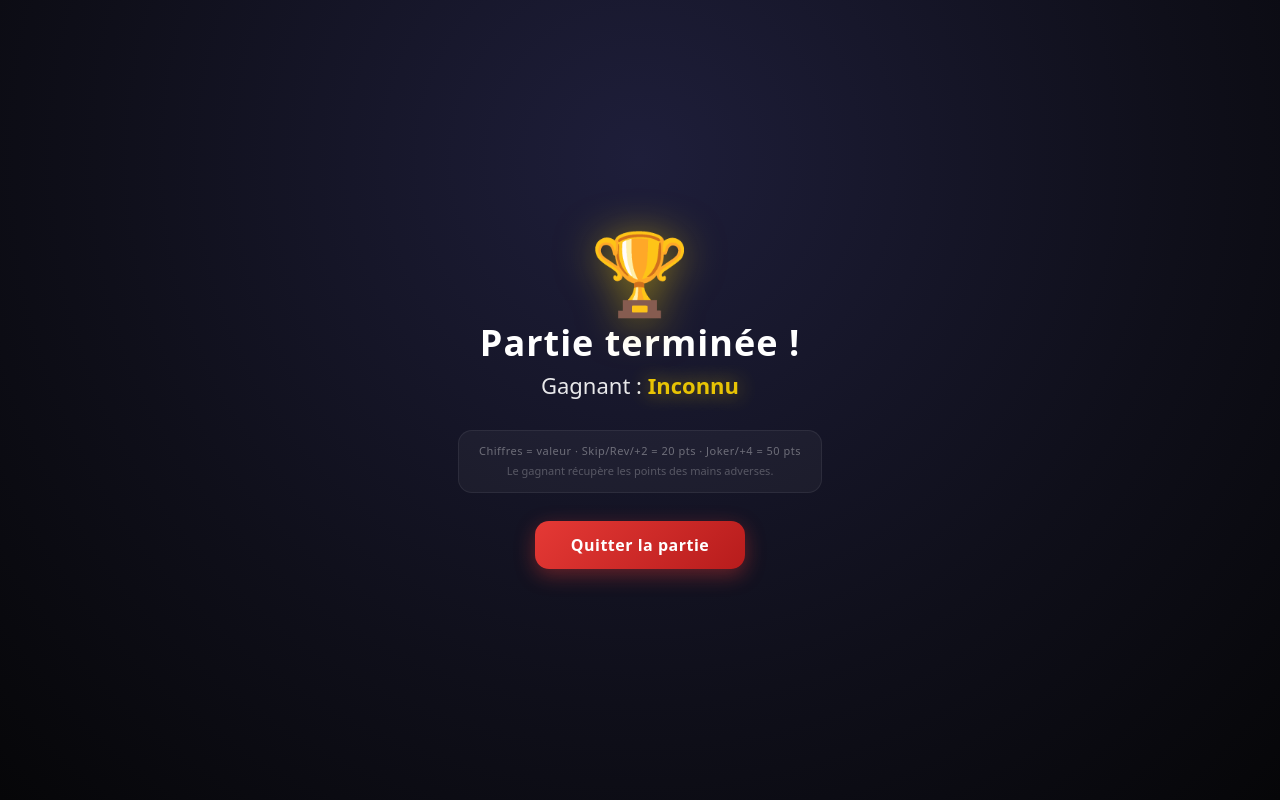
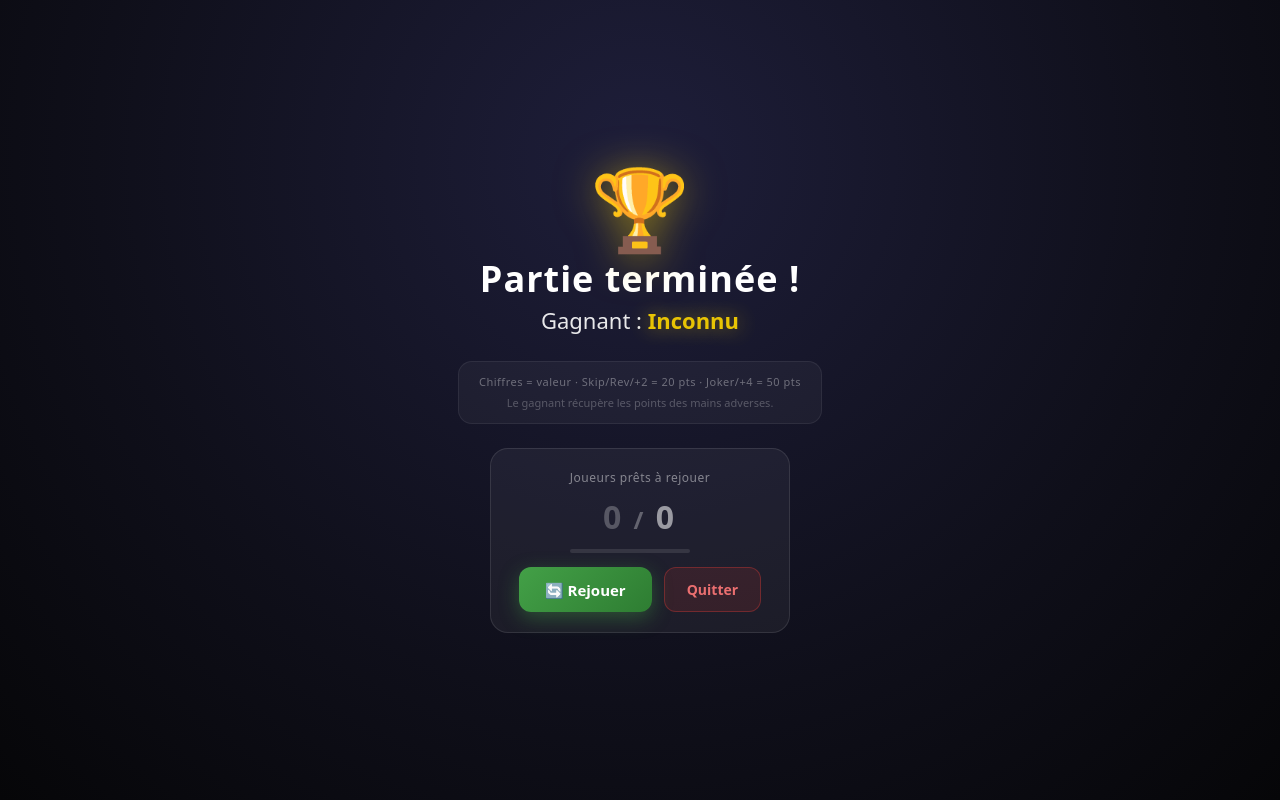
Before and after one commit to matthieu-comme/uno-upjv, a React (Vite) app in the folder frontend/: page /end/TESTCODE in a window 1280 px wide. Built offline with nearby package versions, Linux system fonts and the light colour scheme.

Commit message:
feat: rematch vote + score end page + fix flash tour

```diff
--- a/frontend/src/pages/EndPage.jsx
+++ b/frontend/src/pages/EndPage.jsx
@@ -1,40 +1,130 @@
-import { useRef } from 'react';
+import { useEffect, useRef, useState } from 'react';
 import { useLocation, useNavigate, useParams } from 'react-router-dom';
-import { motion } from 'framer-motion';
-import { leaveGame } from '../services/api';
+import { motion, AnimatePresence } from 'framer-motion';
+import { leaveGame, voteRematch } from '../services/api';
+import { connectWebSocket, disconnectWebSocket } from '../services/websocket';
 
 export default function EndPage() {
   const navigate   = useNavigate();
   const { gameId } = useParams();
   const { state }  = useLocation();
   const hasLeftRef = useRef(false);
+  const intervalRef = useRef(null);
 
-  const winner     = state?.winner     ?? 'Inconnu';
-  const winnerId   = state?.winnerId;
-  const players    = state?.players    ?? [];
-  const playerId   = state?.playerId;
+  const winner          = state?.winner          ?? 'Inconnu';
+  const winnerId        = state?.winnerId;
+  const players         = state?.players         ?? [];
+  const playerId        = state?.playerId;
+  const playerName      = state?.playerName;
+  const humanPlayerIds  = state?.humanPlayerIds  ?? [];
+
+  // Nombre de joueurs humains — fallback sur le total si humanPlayerIds non transmis
+  const humanCount = humanPlayerIds.length > 0 ? humanPlayerIds.length : players.length;
 
   const winnerScore = players.find(p => p.id === winnerId)?.score ?? null;
 
-  async function handleLeave() {
-    if (hasLeftRef.current) return;
-    hasLeftRef.current = true;
-    try { await leaveGame(gameId, playerId); } catch {}
-    navigate('/');
-  }
+  const [hasVoted,      setHasVoted]      = useState(false);
+  const [rematchVotes,  setRematchVotes]  = useState(0);
+  const [rematchNeeded, setRematchNeeded] = useState(humanCount);
+  const [countdown,     setCountdown]     = useState(null); // null = pas encore démarré
+  const [expired,       setExpired]       = useState(false);
 
-  const isMe = (p) => p.id === playerId;
   const isWinner = (p) => p.id === winnerId || p.handSize === 0;
+  const isMe     = (p) => p.id === playerId;
 
-  // Trier : gagnant en premier, puis par handSize croissant
   const sorted = [...players].sort((a, b) => {
     if (isWinner(a)) return -1;
     if (isWinner(b)) return 1;
     return a.handSize - b.handSize;
   });
 
-  const rankEmoji = (i) => ['🥇','🥈','🥉','4️⃣','5️⃣','6️⃣'][i] ?? '💀';
+  const rankEmoji = (i) => ['🥇', '🥈', '🥉', '4️⃣', '5️⃣', '6️⃣'][i] ?? '💀';
 
+  function startCountdown() {
+    if (intervalRef.current) return;
+    let t = 30;
+    setCountdown(t);
+    intervalRef.current = setInterval(() => {
+      t -= 1;
+      setCountdown(t);
+      if (t <= 0) {
+        clearInterval(intervalRef.current);
+        intervalRef.current = null;
+      }
+    }, 1000);
+  }
+
+  // ─── WebSocket — attend la reprise ou l'expiration du rematch ────────────────
+  useEffect(() => {
+    if (!gameId || !playerId) return;
+
+    disconnectWebSocket();
+    connectWebSocket(
+      gameId,
+      playerId,
+      (wsState) => {
+        // Mise à jour du compteur de votes
+        if (wsState.rematchVotes != null) {
+          setRematchVotes(wsState.rematchVotes);
+          if (wsState.rematchNeeded) setRematchNeeded(wsState.rematchNeeded);
+          // Démarre le countdown au 1er vote
+          if (wsState.rematchVotes >= 1) startCountdown();
+        }
+        // Partie relancée → retour en jeu
+        if (wsState.status === 'IN_PROGRESS') {
+          clearInterval(intervalRef.current);
+          disconnectWebSocket();
+          navigate(`/game/${gameId}`, {
+            state: {
+              playerId,
+              playerName,
+              humanPlayerIds,
+              initialState: wsState,
+            },
+          });
+        }
+        // Délai expiré → retour au menu
+        if (wsState.rematchExpired) {
+          clearInterval(intervalRef.current);
+          setExpired(true);
+          setTimeout(() => {
+            disconnectWebSocket();
+            navigate('/');
+          }, 2000);
+        }
+      },
+      () => {},
+    );
+
+    return () => {
+      clearInterval(intervalRef.current);
+      disconnectWebSocket();
+    };
+  // eslint-disable-next-line react-hooks/exhaustive-deps
+  }, []);
+
+  // ─── Actions ─────────────────────────────────────────────────────────────────
+
+  async function handleRematch() {
+    if (hasVoted) return;
+    setHasVoted(true);
+    try {
+      await voteRematch(gameId, playerId);
+    } catch {
+      setHasVoted(false);
+    }
+  }
+
+  async function handleLeave() {
+    if (hasLeftRef.current) return;
+    hasLeftRef.current = true;
+    clearInterval(intervalRef.current);
+    disconnectWebSocket();
+    try { await leaveGame(gameId, playerId); } catch {}
+    navigate('/');
+  }
+
+  // ─── Render ───────────────────────────────────────────────────────────────────
   return (
     <div style={{
       minHeight: '100vh',
@@ -42,11 +132,11 @@ export default function EndPage() {
       color: 'white',
       display: 'flex', flexDirection: 'column',
       alignItems: 'center', justifyContent: 'center',
-      gap: 28, padding: '32px 20px',
+      gap: 24, padding: '32px 20px',
       fontFamily: "system-ui, -apple-system, 'Segoe UI', sans-serif",
     }}>
 
-      {/* Trophée + titre */}
+      {/* ── Trophée + titre ── */}
       <motion.div
         initial={{ scale: 0.5, opacity: 0, y: -20 }}
         animate={{ scale: 1, opacity: 1, y: 0 }}
@@ -67,7 +157,7 @@ export default function EndPage() {
         )}
       </motion.div>
 
-      {/* Classement */}
+      {/* ── Classement ── */}
       {sorted.length > 0 && (
         <motion.div
           initial={{ opacity: 0, y: 20 }}
@@ -110,10 +200,7 @@ export default function EndPage() {
                   {p.name}{me ? ' (toi)' : ''}
                 </span>
                 <div style={{ display: 'flex', flexDirection: 'column', alignItems: 'flex-end', gap: 2 }}>
-                  <span style={{
-                    fontSize: 13, fontWeight: 700,
-                    color: win ? '#a5d6a7' : 'rgba(255,255,255,0.45)',
-                  }}>
+                  <span style={{ fontSize: 13, fontWeight: 700, color: win ? '#a5d6a7' : 'rgba(255,255,255,0.45)' }}>
                     {win ? '0 carte ✓' : `${p.handSize} carte${p.handSize > 1 ? 's' : ''}`}
                   </span>
                   {p.score != null && p.score > 0 && (
@@ -128,11 +215,11 @@ export default function EndPage() {
         </motion.div>
       )}
 
-      {/* Barème rappel */}
+      {/* ── Barème rappel ── */}
       <motion.div
         initial={{ opacity: 0 }}
         animate={{ opacity: 1 }}
-        transition={{ delay: 0.6 }}
+        transition={{ delay: 0.5 }}
         style={{
           background: 'rgba(255,255,255,0.04)',
           borderRadius: 14, padding: '12px 20px',
@@ -149,27 +236,110 @@ export default function EndPage() {
         </div>
       </motion.div>
 
-      {/* Boutons */}
+      {/* ── Panneau Rejouer ── */}
+      <AnimatePresence mode="wait">
+        {expired ? (
           <motion.div
+            key="expired"
+            initial={{ opacity: 0, scale: 0.9 }}
+            animate={{ opacity: 1, scale: 1 }}
+            exit={{ opacity: 0 }}
+            style={{ textAlign: 'center', color: 'rgba(255,255,255,0.5)', fontSize: 14 }}
+          >
+            ⏳ Délai expiré — retour au menu…
+          </motion.div>
+        ) : (
+          <motion.div
+            key="rematch-panel"
             initial={{ opacity: 0, y: 10 }}
             animate={{ opacity: 1, y: 0 }}
             transition={{ delay: 0.7 }}
-        style={{ display: 'flex', gap: 14 }}
+            style={{
+              display: 'flex', flexDirection: 'column', alignItems: 'center', gap: 14,
+              background: 'rgba(255,255,255,0.05)',
+              borderRadius: 18, padding: '20px 28px',
+              border: '1px solid rgba(255,255,255,0.1)',
+              minWidth: 'min(300px, 90vw)',
+            }}
           >
-        <button onClick={handleLeave} style={{
-          padding: '13px 36px', borderRadius: 14, border: 'none',
-          background: 'linear-gradient(135deg, #e53935, #b71c1c)',
-          color: 'white', fontWeight: 900, fontSize: 16,
-          cursor: 'pointer', letterSpacing: 0.5,
-          boxShadow: '0 6px 20px rgba(229,57,53,0.4)',
-          transition: 'transform 0.15s',
+            {/* Compteur de votes */}
+            <div style={{ textAlign: 'center' }}>
+              <div style={{ fontSize: 12, opacity: 0.45, marginBottom: 6, letterSpacing: 0.5 }}>
+                Joueurs prêts à rejouer
+              </div>
+              <div style={{ fontSize: 32, fontWeight: 900, letterSpacing: 3 }}>
+                <span style={{ color: rematchVotes > 0 ? '#a5d6a7' : 'rgba(255,255,255,0.25)' }}>
+                  {rematchVotes}
+                </span>
+                <span style={{ opacity: 0.3, fontSize: 24 }}> / </span>
+                <span style={{ opacity: 0.55 }}>{rematchNeeded}</span>
+              </div>
+
+              {/* Barre de progression */}
+              <div style={{
+                marginTop: 8, height: 4, width: 120, borderRadius: 4,
+                background: 'rgba(255,255,255,0.1)', overflow: 'hidden',
+              }}>
+                <div style={{
+                  height: '100%', borderRadius: 4,
+                  background: 'linear-gradient(90deg, #43a047, #a5d6a7)',
+                  width: rematchNeeded > 0 ? `${(rematchVotes / rematchNeeded) * 100}%` : '0%',
+                  transition: 'width 0.4s ease',
+                }} />
+              </div>
+            </div>
+
+            {/* Countdown (visible dès le 1er vote) */}
+            {countdown !== null && (
+              <div style={{
+                fontSize: 12, fontWeight: 700,
+                color: countdown <= 10 ? '#ff8a80' : 'rgba(255,255,255,0.35)',
+                transition: 'color 0.3s',
+              }}>
+                ⏱ {countdown}s avant retour au menu
+              </div>
+            )}
+
+            {/* Boutons */}
+            <div style={{ display: 'flex', gap: 12 }}>
+              <button
+                onClick={handleRematch}
+                disabled={hasVoted}
+                style={{
+                  padding: '12px 26px', borderRadius: 12, border: 'none',
+                  background: hasVoted
+                    ? 'rgba(67,160,71,0.35)'
+                    : 'linear-gradient(135deg, #43a047, #2e7d32)',
+                  color: 'white', fontWeight: 900, fontSize: 15,
+                  cursor: hasVoted ? 'default' : 'pointer',
+                  boxShadow: hasVoted ? 'none' : '0 6px 20px rgba(67,160,71,0.4)',
+                  transition: 'all 0.2s',
+                  opacity: hasVoted ? 0.75 : 1,
+                }}
+                onMouseEnter={e => { if (!hasVoted) e.currentTarget.style.transform = 'scale(1.04)'; }}
+                onMouseLeave={e => { e.currentTarget.style.transform = 'scale(1)'; }}
+              >
+                {hasVoted ? '✓ Prêt !' : '🔄 Rejouer'}
+              </button>
+
+              <button
+                onClick={handleLeave}
+                style={{
+                  padding: '12px 22px', borderRadius: 12,
+                  background: 'rgba(229,57,53,0.12)',
+                  border: '1px solid rgba(229,57,53,0.35)',
+                  color: 'rgba(255,120,120,0.9)', fontWeight: 700, fontSize: 14,
+                  cursor: 'pointer', transition: 'transform 0.15s',
                 }}
                 onMouseEnter={e => e.currentTarget.style.transform = 'scale(1.04)'}
                 onMouseLeave={e => e.currentTarget.style.transform = 'scale(1)'}
               >
-          Quitter la partie
+                Quitter
               </button>
+            </div>
           </motion.div>
+        )}
+      </AnimatePresence>
 
     </div>
   );
--- a/frontend/src/services/api.js
+++ b/frontend/src/services/api.js
@@ -91,3 +91,10 @@ export function callUno(gameId, playerId) {
     body: JSON.stringify({ playerId }),
   });
 }
+
+export function voteRematch(gameId, playerId) {
+  return request(`${BASE_URL}/${gameId}/rematch`, {
+    method: 'POST',
+    body: JSON.stringify({ playerId }),
+  });
+}
```
Also changed, not shown: frontend/src/pages/GamePage.jsx (+5 -4 lines). Lines whose indentation alone changed are shown as unchanged.
